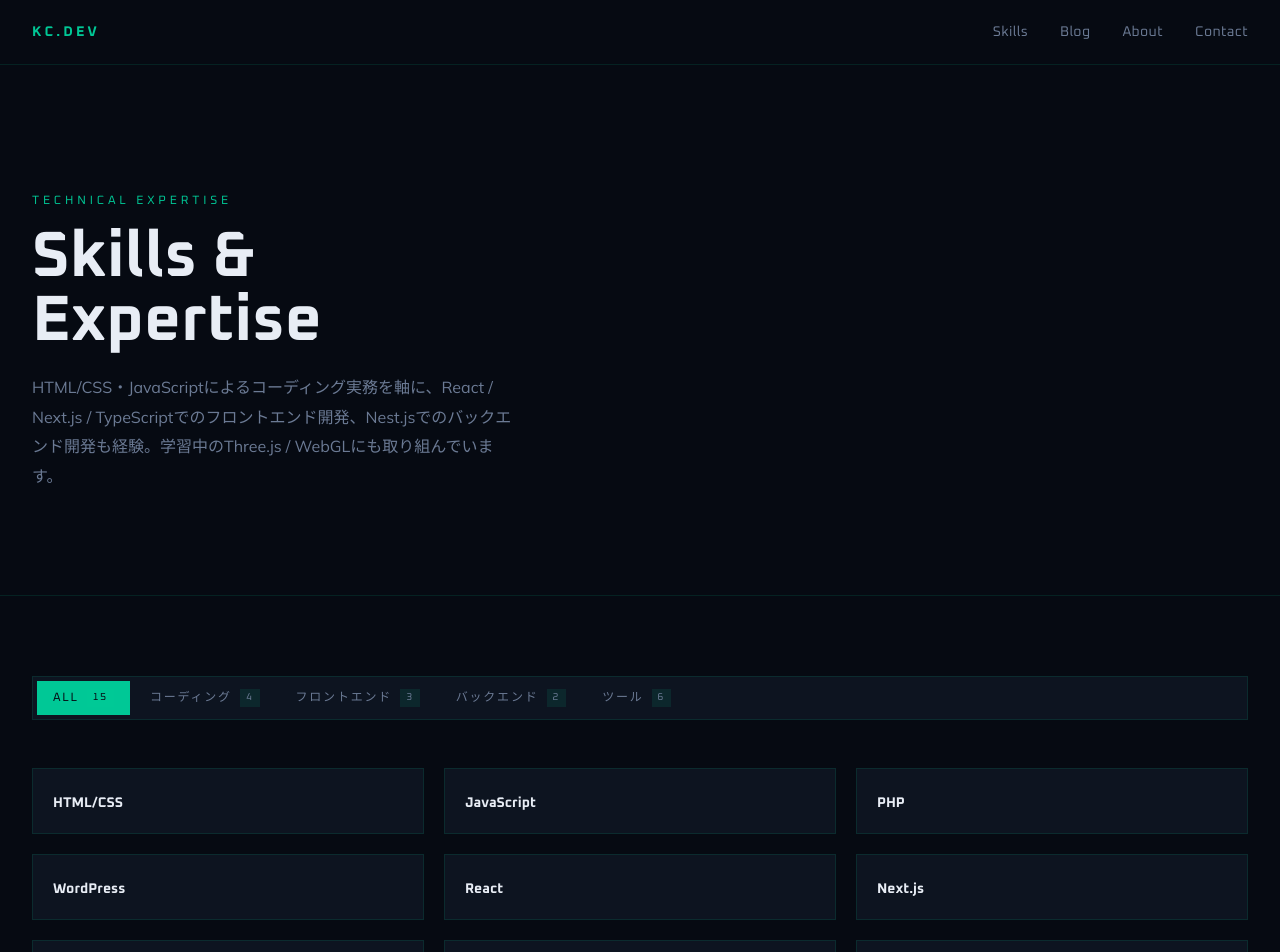
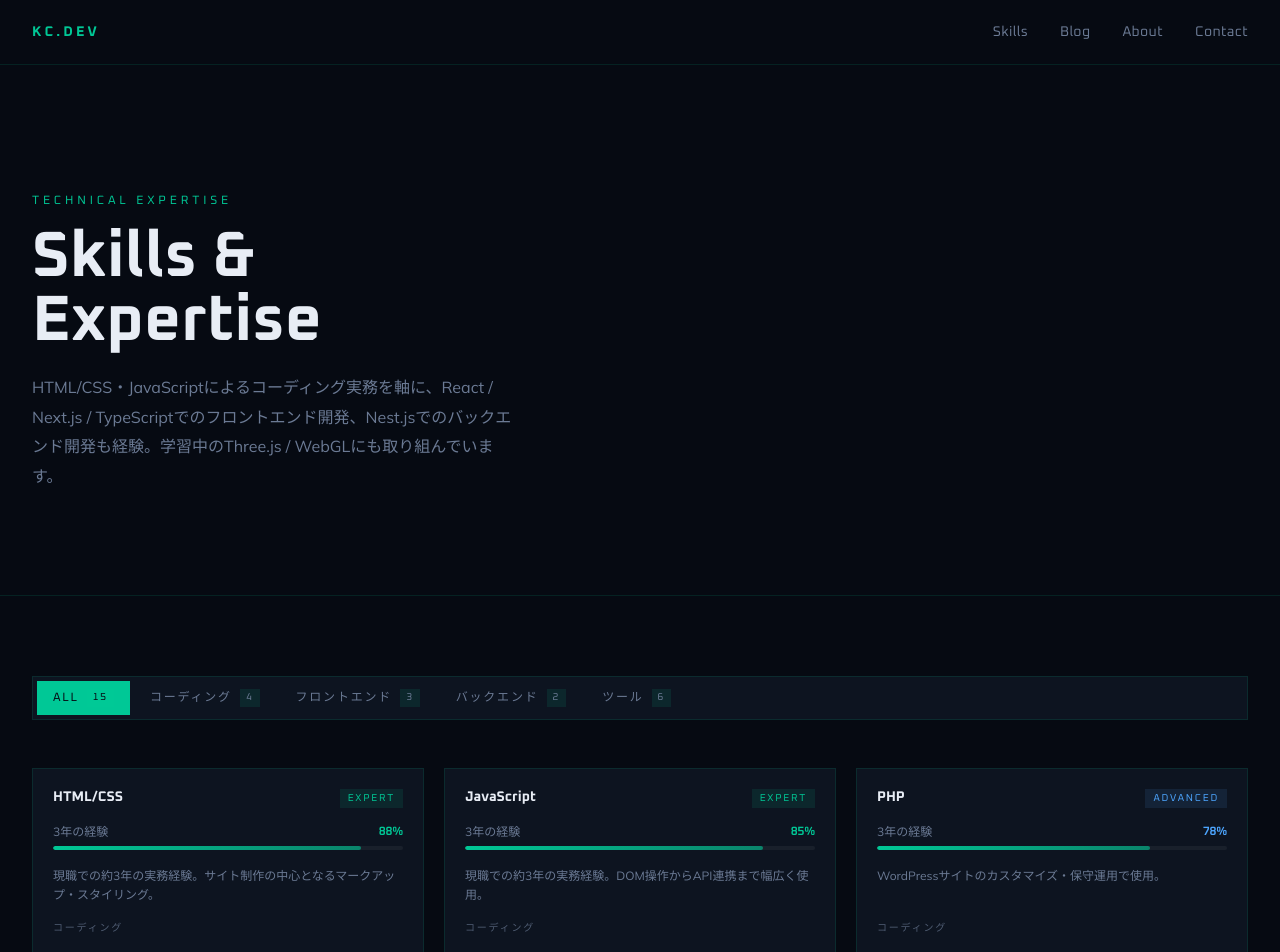
Before and after one commit to kenta-io/portfolio-site, a Next.js app: page /skills in a window 1280 px wide. Shown: the top 952 px of the page. Built offline with nearby package versions, Linux system fonts and the light colour scheme.

Commit message:
feat: add proficiency bars and auto tag derivation

```diff
--- /dev/null
+++ b/src/components/skills/ProficiencyBar/index.tsx
@@ -0,0 +1,14 @@
+type ProficiencyBarProps = {
+  level: number;
+};
+
+export function ProficiencyBar({ level }: ProficiencyBarProps) {
+  return (
+    <div className="relative h-1 w-full overflow-hidden rounded-full bg-white/5">
+      <div
+        className="absolute left-0 top-0 h-full rounded-full bg-gradient-to-r from-accent to-accent/60 transition-all duration-700 ease-out"
+        style={{ width: `${level}%` }}
+      ></div>
+    </div>
+  );
+}
--- /dev/null
+++ b/src/components/skills/SkillCard/index.tsx
@@ -0,0 +1,50 @@
+import { levelToTag, TAG_COLOR } from "@/components/skills/levelToTag";
+import { ProficiencyBar } from "@/components/skills/ProficiencyBar";
+import type { Skill } from "@/lib/microcms";
+
+type SkillCardProps = {
+  skill: Skill;
+};
+
+export function SkillCard({ skill }: SkillCardProps) {
+  const tag = levelToTag(skill.level);
+
+  return (
+    <div className="flex flex-col gap-3 border border-border bg-card p-4 md:gap-4 md:p-5">
+      <div className="flex items-start justify-between gap-2">
+        <span className="font-heading text-sm font-bold leading-tight">
+          {skill.name}
+        </span>
+        <span
+          className="font-heading shrink-0 px-2 py-0.5 text-[10px] uppercase tracking-[0.18em]"
+          style={{ background: `${TAG_COLOR[tag]}1a`, color: TAG_COLOR[tag] }}
+        >
+          {tag}
+        </span>
+      </div>
+
+      <div className="flex flex-col gap-1.5">
+        <div className="flex items-center justify-between">
+          <span className="text-xs text-muted-foreground">
+            {skill.years}の経験
+          </span>
+          <span
+            className="font-heading text-xs font-semibold"
+            style={{ color: TAG_COLOR[tag] }}
+          >
+            {skill.level}%
+          </span>
+        </div>
+        <ProficiencyBar level={skill.level} />
+      </div>
+
+      <p className="text-xs leading-relaxed text-muted-foreground">
+        {skill.description}
+      </p>
+
+      <div className="font-heading mt-auto text-[10px] uppercase tracking-[0.18em] text-muted-foreground/70">
+        {skill.category}
+      </div>
+    </div>
+  );
+}
--- a/src/components/skills/SkillGrid/index.tsx
+++ b/src/components/skills/SkillGrid/index.tsx
@@ -2,6 +2,7 @@
 import { useState } from "react";
 import clsx from "clsx";
 import type { Skill, SkillCategory } from "@/lib/microcms";
+import { SkillCard } from "@/components/skills/SkillCard";
 
 const CATEGORIES: Array<SkillCategory | "All"> = [
   "All",
@@ -58,12 +59,7 @@ export function SkillGrid({ skills }: SkillGridProps) {
 
       <div className="grid grid-cols-1 gap-4 md:grid-cols-2 md:gap-5 lg:grid-cols-3">
         {filtered.map((skill) => (
-          <div
-            key={skill.id}
-            className="border border-border bg-card p-4 md:p-5"
-          >
-            <span className="font-heading text-sm font-bold">{skill.name}</span>
-          </div>
+          <SkillCard key={skill.id} skill={skill} />
         ))}
       </div>
     </div>
--- /dev/null
+++ b/src/components/skills/levelToTag.ts
@@ -0,0 +1,15 @@
+export type SkillTag = "Expert" | "Advanced" | "Intermediate" | "Learning";
+
+export function levelToTag(level: number): SkillTag {
+  if (level >= 85) return "Expert";
+  if (level >= 70) return "Advanced";
+  if (level >= 40) return "Intermediate";
+  return "Learning";
+}
+
+export const TAG_COLOR: Record<SkillTag, string> = {
+  Expert: "#00c896",
+  Advanced: "#4da6ff",
+  Intermediate: "#f5a623",
+  Learning: "#a78bfa",
+};
```
